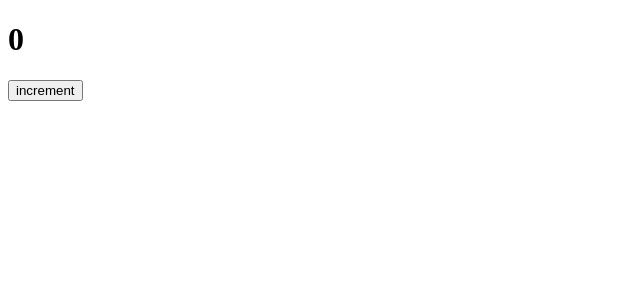
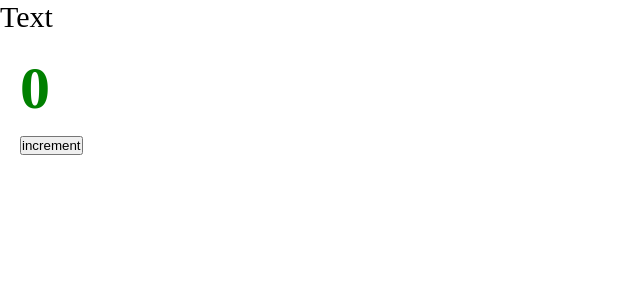
Before and after one commit to kaechyou/production-project, a React app: page / in a window 1280 px wide. Shown: the top 300 px of the page, without its empty margins (0-640 px from the left). Built offline with nearby package versions, Linux system fonts and the light colour scheme.

Commit message:
finish configuring css modules

```diff
--- /dev/null
+++ b/src/App.tsx
@@ -0,0 +1,13 @@
+import { Counter } from './components/Counter'
+import './index.scss'
+
+function App() {
+  return (
+    <div className='app'>
+      Text
+      <Counter/>
+    </div>
+  )
+}
+
+export default App;
--- a/src/components/Counter.module.scss
+++ b/src/components/Counter.module.scss
@@ -1,4 +1,4 @@
-btn {
+.btn {
   padding: 20px;
   color: green;
 }
--- /dev/null
+++ b/src/index.scss
@@ -0,0 +1,9 @@
+* {
+  margin: 0;
+  padding: 0;
+  box-sizing: border-box;
+}
+
+.app {
+  font-size: 30px;
+}
--- a/src/index.tsx
+++ b/src/index.tsx
@@ -1,9 +1,7 @@
 import { render } from "react-dom";
-import { Counter } from "./components/Counter";
+import App from "./App";
 
 render(
-  <div>
-    <Counter/>
-  </div>,
+  <App/>,
   document.getElementById('root')
 )
--- a/src/test.ts
+++ /dev/null
@@ -1,3 +0,0 @@
-export function randomFn (arg: number) {
-  console.log('random RAWR', arg);
-}
```
Also changed, not shown: 7 other files (tests, documents, lock files or other folders).
